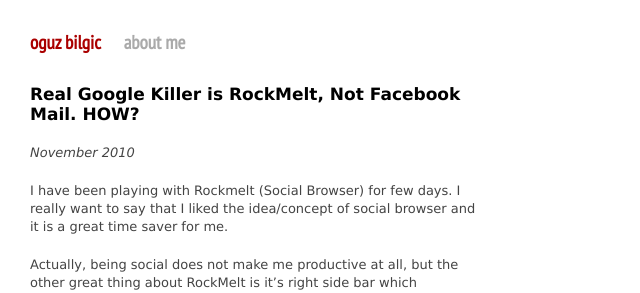
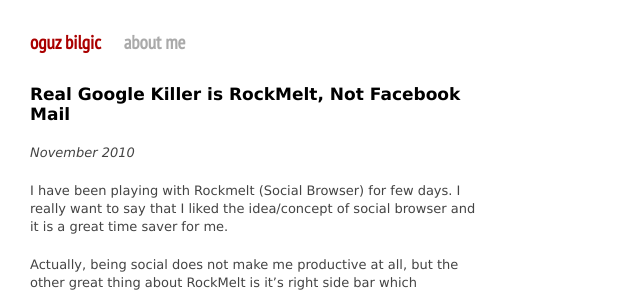
Before and after one commit to oguzbilgic/oguzbilgic.github.com, a Jekyll site: the page built from _posts/2010-11-17-Real-Google-Killer-Is-Rockmelt-Not-Facebook-Mail-How.markdown, in a window 1280 px wide. Shown: the top 293 px of the page, without its empty margins (0-640 px from the left). Built offline with Jekyll 4.4.1, drawn with Linux system fonts in a browser that asks for light colours; Markdown is read by kramdown in place of the engine named in the settings; comment, search, counter and statistics services are not loaded.

Commit message:
Update _posts/2010-11-17-Real-Google-Killer-Is-Rockmelt-Not-Facebook-Mail-How.markdown

```diff
--- a/_posts/2010-11-17-Real-Google-Killer-Is-Rockmelt-Not-Facebook-Mail-How.markdown
+++ b/_posts/2010-11-17-Real-Google-Killer-Is-Rockmelt-Not-Facebook-Mail-How.markdown
@@ -1,9 +1,9 @@
 ---
 layout: post
-title: Real Google Killer is RockMelt, Not Facebook Mail. HOW?
+title: Real Google Killer is RockMelt, Not Facebook Mail
 ---
 
-# Real Google Killer is RockMelt, Not Facebook Mail. HOW?
+# Real Google Killer is RockMelt, Not Facebook Mail
 
 _November 2010_
 
```
